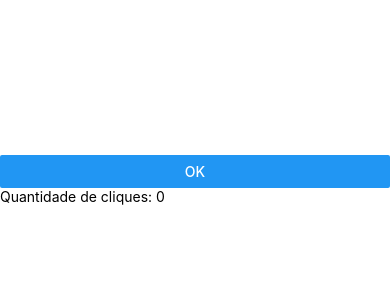
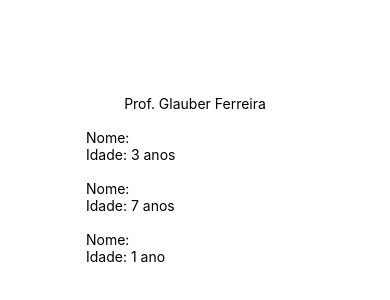
Before and after one commit to glauberferreira/pmovel-manha, a React Native app: screen / in a window 390 px wide. Shown: the part 242-542 px from the top of the page. Built offline with nearby package versions, Linux system fonts and the light colour scheme.

Commit message:
adiciona TextInput para nome do Gato

```diff
--- a/App.js
+++ b/App.js
@@ -7,15 +7,15 @@
   return (
     <View style={styles.container}>
       <Text>Prof. Glauber Ferreira</Text>
-      <Gato nome="Black" idade={3}/>
-      <Gato nome="Garfield" idade={7}/>
-      <Gato nome="Mingau" idade={1}/>
+      <Gato idade={3}/>
+      <Gato idade={7}/>
+      <Gato idade={1}/>
       <StatusBar style="auto" />
     </View>
   );
 }
 
-export default Cliques;
+export default App;
 
 const styles = StyleSheet.create({
   container: {
--- a/Gato.js
+++ b/Gato.js
@@ -1,10 +1,15 @@
-import { View, Text } from 'react-native';
+import { useState } from 'react';
+import { View, Text, TextInput } from 'react-native';
 
-const Gato = ({nome, idade}) => {
+const Gato = ({idade}) => {
     const texto = idade > 1 ? "anos" : "ano";
+    const [nome, setNome] = useState("");
 
     return(
         <View>
+            <TextInput defaultValue={nome} onChangeText={(novoTexto) => {
+                setNome(novoTexto);
+            }} />
             <Text>Nome: {nome}</Text>
             <Text>Idade: {idade} {texto}</Text>
         </View>
```
